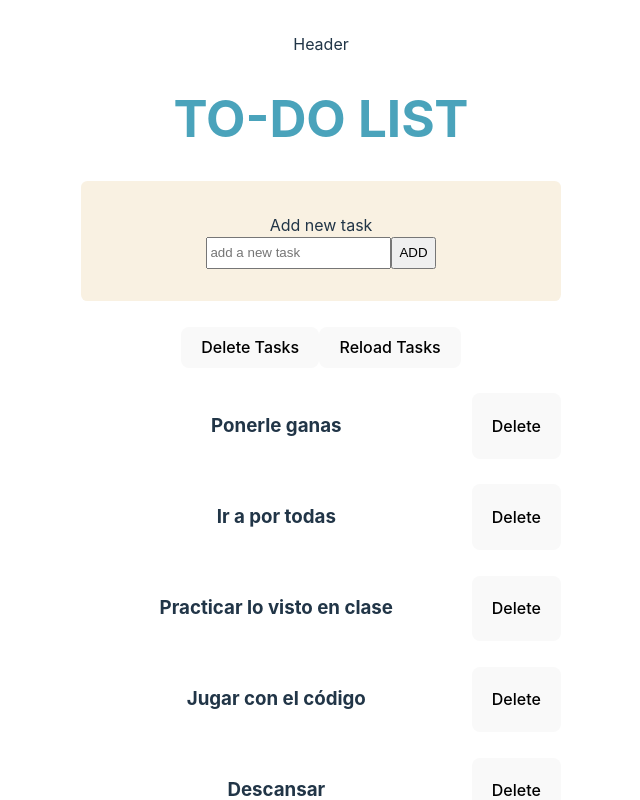
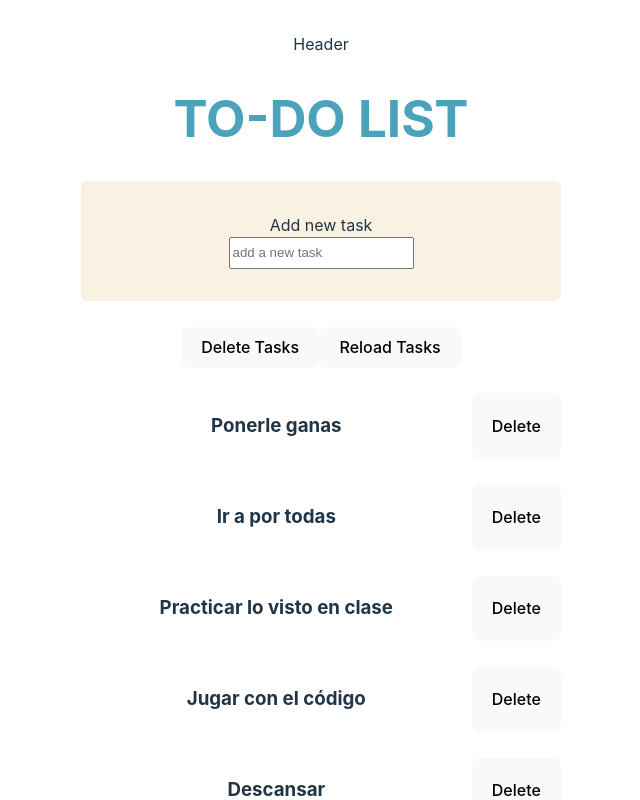
Before and after one commit to Gromarant/TodoReact, a React (Vite) app: page / in a window 1280 px wide. Shown: the top 800 px of the page, without its empty margins (319-959 px from the left). Built offline with nearby package versions, Linux system fonts and the light colour scheme.

Commit message:
Show and hidde ADD button and clear input in 20 seconds

```diff
--- a/src/components/Form/Form.jsx
+++ b/src/components/Form/Form.jsx
@@ -1,4 +1,5 @@
-import { useState } from 'react';
+import { useState, useEffect } from 'react';
+// import PropTypes from 'prop-types';
 import './Form.css';
 
 const Form = ({addTask}) => {
@@ -11,12 +12,19 @@ const Form = ({addTask}) => {
     setValue("");
   }
 
+  useEffect(() => {
+    const timer = setTimeout(() => {
+      setValue("");
+    }, 20000);
+    return () => clearTimeout(timer);
+  }, [value]);
+
 
   return (
     <form className='todo_form' onSubmit={handleAdd}>
       <label htmlFor="addInput">Add new task</label><br/>
       <input className='todo_input' type="text" name="addInput" value={value} placeholder="add a new task" onChange={(e) => setValue(e.target.value)}/>
-      <input className='add_btn' type="submit" value="ADD" /><br/>
+      {value.length > 0 && <input className='add_btn' type="submit" value="ADD" />}
     </form>
   )
 };
--- a/src/components/List/List.jsx
+++ b/src/components/List/List.jsx
@@ -11,7 +11,7 @@ const List = () => {
   const paint = () => items.map((task) => <Item todo={task.task} key={task.id} deleteItem={() =>deleteTask(task.id)}/>)
 
   const addTask = (task) => {
-    setItems([...items, {id: uuidv4(), task}])
+    setItems([{id: uuidv4(), task}, ...items])
   }
 
   const deleteTask = (id) => setItems(items.filter(task => task.id !== id));
```
